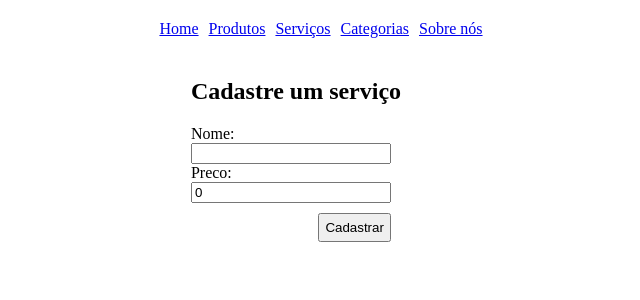
After one commit to AntLouiz/produtos_e_servicos_senac_2023, a Django app: page /servicos/cadastrar/ in a window 1280 px wide. The commit adds this page. Shown: the top 300 px of the page, without its empty margins (344-984 px from the left). Run offline with Django 4.2, Linux system fonts and the light colour scheme.

Commit message:
Aula dia 16

```diff
--- a/produtos/forms.py
+++ b/produtos/forms.py
@@ -5,3 +5,9 @@ class ProdutoModelForm(ModelForm):
     class Meta:
         model = Produto
         fields = ['nome', 'preco', 'estoque']
+
+
+class ServicoModelForm(ModelForm):
+    class Meta:
+        model = Produto
+        fields = ['nome', 'preco']
--- a/produtos/models.py
+++ b/produtos/models.py
@@ -14,3 +14,6 @@ class Produto(models.Model):
     estoque = models.IntegerField(default=0)
     tipo = models.CharField(max_length=2, choices=TIPOS_CHOICES, default=TIPO_PRODUTO)
     excluido = models.BooleanField(default=False)
+
+    def __str__(self):
+        return f'{self.get_tipo_display()}: {self.nome}'
--- /dev/null
+++ b/produtos/templates/cadastrar_servico.html
@@ -0,0 +1,36 @@
+{% extends 'templates/base.html' %}
+
+{% block conteudo %}
+<style>
+    .page-container {
+        display: grid;
+        justify-content: center;
+    }
+
+    form {
+        width: 200px;
+    }
+
+    form > input[type="submit"] {
+        float: right;
+        padding: 5px;
+        margin-top: 10px;
+    }
+
+    .container-form {
+        display: flex;
+        flex-direction: column;
+        width: 200px;
+    }
+</style>
+<div class="page-container">
+    <h2>Cadastre um serviço</h2>
+    <form action="{% url 'cadastrar_servicos' %}" method="post">
+        <div class='container-form'>
+            {% csrf_token %}
+            {{ form }}
+        </div>
+        <input type="submit" value="Cadastrar" />
+    </form>
+</div>
+{% endblock conteudo %}
--- a/produtos/views.py
+++ b/produtos/views.py
@@ -1,16 +1,27 @@
 from django.http import HttpResponseRedirect
 from django.shortcuts import render, get_object_or_404
-from produtos.models import Produto
-from produtos.forms import ProdutoModelForm
+from produtos.models import Produto, TIPO_PRODUTO, TIPO_SERVICO
+from produtos.forms import ProdutoModelForm, ServicoModelForm
 
 def listagem_produtos(request):
-    produtos = Produto.objects.filter(excluido=False)
+    produtos = Produto.objects.filter(tipo=TIPO_PRODUTO, excluido=False)
     produtos_dos_vendedores = [{
         'vendedor': {'nome': 'John Doe'},
         'produtos': produtos
     }]
     context = {'produtos_dos_vendedores': produtos_dos_vendedores }
     return render(request, 'templates/listagem_produtos.html', context)
+
+
+def listagem_servicos(request):
+    servicos = Produto.objects.filter(tipo=TIPO_SERVICO, excluido=False)
+    servicos_dos_vendedores = [{
+        'vendedor': {'nome': 'John Doe'},
+        'servicos': servicos
+    }]
+    context = {'servicos_dos_vendedores': servicos_dos_vendedores }
+    return render(request, 'templates/listagem_servicos.html', context)
+
 
 def detalhamento_produto(request, id):
     produto = get_object_or_404(Produto, pk=id)
@@ -32,6 +43,22 @@ def cadastro_produto(request):
         'form': form
     }
     return render(request, 'templates/cadastrar_produto.html', context)
+
+
+def cadastro_servico(request):
+    if request.method == 'POST':
+        form = ServicoModelForm(request.POST)
+        if form.is_valid():
+            produto = form.save(commit=False)
+            produto.tipo = TIPO_SERVICO
+            produto.save()
+            return HttpResponseRedirect('/servicos/')
+
+    form = ServicoModelForm()
+    context = {
+        'form': form
+    }
+    return render(request, 'templates/cadastrar_servico.html', context)
 
 
 def alterar_produto(request, id):
--- a/produtos_e_servicos/templates/menu.html
+++ b/produtos_e_servicos/templates/menu.html
@@ -13,7 +13,7 @@
 <ul class="menu">
     <li class="opcao-menu"><a href="/">Home</a></li>
     <li class="opcao-menu"><a href="/produtos/">Produtos</a></li>
-    <li class="opcao-menu"><a href="#">Serviços</a></li>
+    <li class="opcao-menu"><a href="/servicos/">Serviços</a></li>
     <li class="opcao-menu"><a href="#">Categorias</a></li>
     <li class="opcao-menu"><a href="#">Sobre nós</a></li>
 </ul>
--- a/produtos_e_servicos/urls.py
+++ b/produtos_e_servicos/urls.py
@@ -16,9 +16,12 @@ Including another URLconf
 from django.contrib import admin
 from django.urls import path, include
 from .views import index
+from produtos.views import listagem_servicos, cadastro_servico
 
 urlpatterns = [
     path('admin/', admin.site.urls),
     path('', index),
-    path('produtos/', include('produtos.urls'))
+    path('produtos/', include('produtos.urls')),
+    path('servicos/', listagem_servicos),
+    path('servicos/cadastrar/', cadastro_servico, name='cadastrar_servicos')
 ]
```
Also changed, not shown: produtos/templates/listagem_servicos.html (added, +15 -0 lines).
